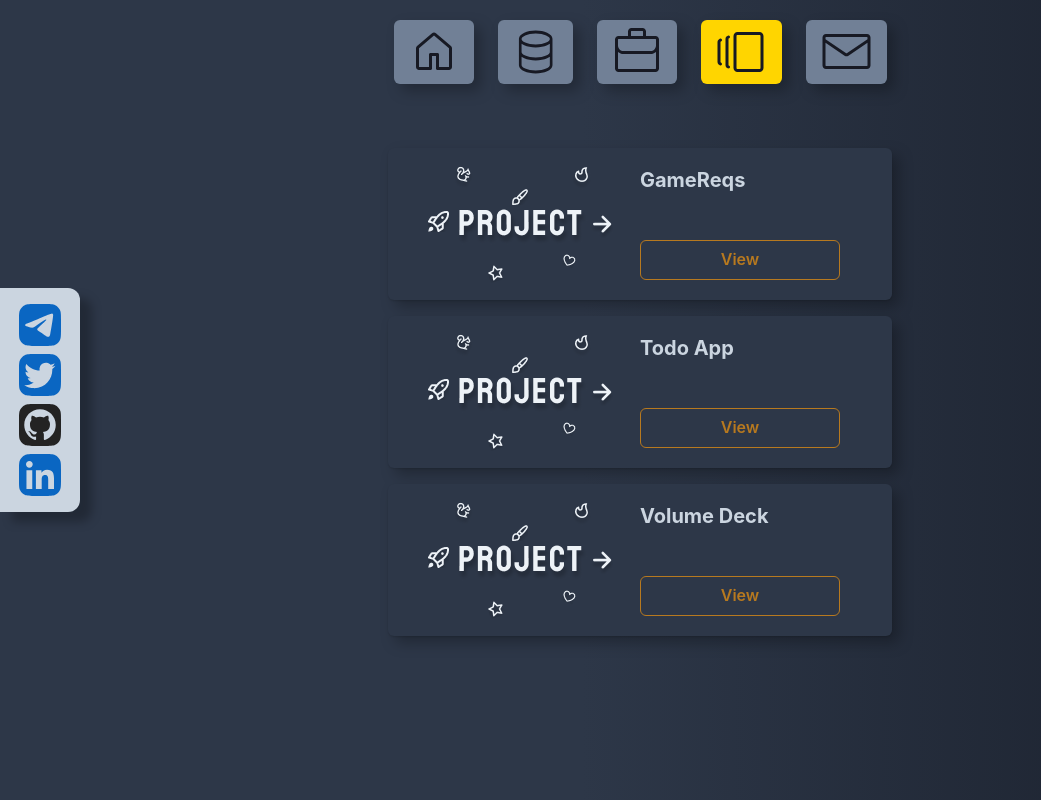
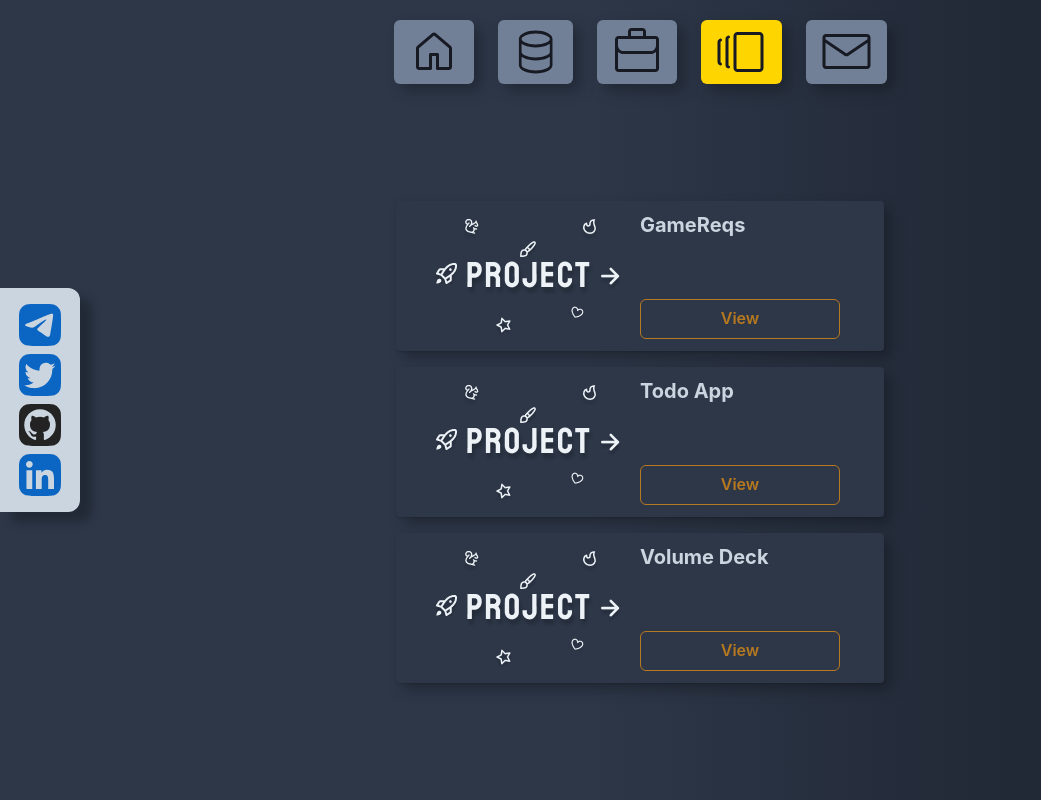
Before and after one commit to kitaiv/portfolio, a React (Create React App) app: page /projects in a window 1280 px wide. Shown: the whole page, without its empty margins (0-1041 px from the left). Built offline with nearby package versions, Linux system fonts and the light colour scheme; no server answers.

Commit message:
minor: Implemented animation with HOC

```diff
--- a/src/App.tsx
+++ b/src/App.tsx
@@ -58,10 +58,6 @@ function App() {
 
   const noAnimation = { initialX: {}, animateX: {} };
 
-  React.useEffect(() => {
-    //some code here
-  }, [animateTab]);
-
   return (
     <Context.Provider value={store}>
       <Box>
@@ -71,14 +67,14 @@ function App() {
           flexDirection={
             breakpoints === 'base' && 'sm' ? 'column-reverse' : 'column'
           }
-          justifyContent={'flex-start'}
+          justifyContent={breakpoints === 'base' && 'sm' ? 'flex-end' : 'start'}
           alignItems={'center'}
           maxW="2xl"
           w="100%"
           h="100vh"
         >
           <Navigation setAnimateTab={setAnimateTab} />
-          <Flex h="max-content" w='100%' align={'center'} justifyContent='center' mt='4rem'>
+          <Flex h="100%" w='100%' align={breakpoints === 'base' && 'sm' ? 'flex-start' : 'center'} justifyContent='center'>
             <Switch>
               <Route exact path="/">
                 <Home
--- a/src/components/Home/HomeComponent.tsx
+++ b/src/components/Home/HomeComponent.tsx
@@ -10,7 +10,7 @@ import { WavingHandIcon } from '../../assets/img';
 import cv from '../../assets/CV.pdf'
 
 type PropsType = {
-    isAnimated: boolean;
+    isAnimated?: boolean;
 }
 
 const HomeComponent = ({ isAnimated }: PropsType) => {
--- a/src/components/Projects/ProjectsItem.tsx
+++ b/src/components/Projects/ProjectsItem.tsx
@@ -26,6 +26,7 @@ const ProjectsItem = ({ project }: PropTypes) => {
     return (
         <Card
             direction={{ base: 'row', sm: 'row' }}
+            size='sm'
             overflow='hidden'
             variant='elevated'
             background='gray.700'
--- /dev/null
+++ b/src/components/withAnimation.tsx
@@ -0,0 +1,24 @@
+import React from "react";
+import { motion } from "framer-motion";
+import { AnimationTab } from "../types";
+
+type PropTypes = {
+    animateTab: AnimationTab
+}
+
+const WithAnimation = (Component: React.ElementType) => {
+
+
+    return (props: PropTypes) => (
+        <motion.div
+            transition={{ type: "spring", duration: 1 }}
+            initial={props.animateTab.initialX}
+            animate={props.animateTab.animateX}
+            style={{ willChange: "transform" }}
+        >
+            <Component {...props} />
+        </motion.div>
+    )
+}
+
+export default WithAnimation
--- a/src/pages/home.tsx
+++ b/src/pages/home.tsx
@@ -1,21 +1,13 @@
-import React, { useCallback, useContext, useEffect } from 'react';
+import React, {useContext, useCallback, useEffect} from 'react';
 import HomeComponent from '../components/Home/HomeComponent';
-import { AnimationTab } from '../types';
-import { motion } from 'framer-motion';
+import WithAnimation from '../components/withAnimation';
 import Context from '../Context';
 
-type PropTypes = {
-    // isAnimated: boolean,
-    // setAnimationPlayed: React.Dispatch<React.SetStateAction<AnimationStates>>
-    animateTab: AnimationTab
-}
 
-const Home = ({ animateTab }: PropTypes) => {
+const Home = () => {
     const context = useContext(Context)
     // @ts-expect-error
-    const {animationPlayed, setAnimationPlayed} = context
-
-    const { initialX, animateX } = animateTab
+    const { animationPlayed, setAnimationPlayed } = context
 
     const cacheAnimation = useCallback(() => {
         setAnimationPlayed((prevState: any) => ({ ...prevState, homeAnimation: true }))
@@ -25,16 +17,7 @@ const Home = ({ animateTab }: PropTypes) => {
         return () => cacheAnimation()
     }, [cacheAnimation])
 
-    return (
-        <motion.div
-            transition={{ type: "spring", duration: 1 }}
-            initial={initialX}
-            animate={animateX}
-            style={{willChange: "transform"}}
-        >
-            <HomeComponent isAnimated={animationPlayed.homeAnimation} />
-        </motion.div>
-    )
+    return <HomeComponent isAnimated={animationPlayed.homeAnimation} />
 }
 
-export default Home;
+export default WithAnimation(Home);
--- a/src/pages/projects.tsx
+++ b/src/pages/projects.tsx
@@ -1,21 +1,13 @@
-import React, {useContext, useCallback} from 'react'
-import { AnimationTab } from '../types'
+import React, { useContext, useCallback } from 'react'
 import ProjectsComponent from '../components/Projects/ProjectsComponent'
-import { motion } from 'framer-motion'
 import Context from '../Context'
+import WithAnimation from '../components/withAnimation'
 
-
-type PropTypes = {
-    animateTab: AnimationTab
-}
-
-const Projects = ({animateTab}: PropTypes) => {
+const Projects = () => {
 
     const context = useContext(Context)
     // @ts-expect-error
-    const {animationPlayed, setAnimationPlayed} = context
-
-    const { initialX, animateX } = animateTab
+    const { animationPlayed, setAnimationPlayed } = context
 
     const cacheAnimation = useCallback(() => {
         setAnimationPlayed((prevState: any) => ({ ...prevState, projectsAnimation: true }))
@@ -26,15 +18,8 @@ const Projects = ({animateTab}: PropTypes) => {
     }, [cacheAnimation])
 
     return (
-        <motion.div
-            transition={{ type: "spring", duration: 1 }}
-            initial={initialX}
-            animate={animateX}
-            style={{willChange: "transform"}}
-        >
-            <ProjectsComponent isAnimated={animationPlayed.projectsAnimation}/>
-        </motion.div>
+        <ProjectsComponent isAnimated={animationPlayed.projectsAnimation} />
     )
 }
 
-export default Projects;
+export default WithAnimation(Projects);
--- a/src/pages/stack.tsx
+++ b/src/pages/stack.tsx
@@ -1,19 +1,14 @@
 import React, { useContext, useCallback } from 'react'
 import StackComponent from '../components/Stack/StackComponent'
-import { AnimationTab } from '../types'
-import { motion } from 'framer-motion'
 import Context from '../Context'
+import WithAnimation from '../components/withAnimation'
 
-type PropTypes = {
-    animateTab: AnimationTab
-}
-const Stack = ({ animateTab }: PropTypes) => {
+
+const Stack = () => {
 
     const context = useContext(Context)
     // @ts-expect-error
     const { animationPlayed, setAnimationPlayed } = context
-
-    const { initialX, animateX } = animateTab
 
     const cacheAnimation = useCallback(() => {
         setAnimationPlayed((prevState: any) => ({ ...prevState, stackAnimation: true }))
@@ -26,15 +21,8 @@ const Stack = ({ animateTab }: PropTypes) => {
 
     //location.pathname === animateTab.activeTab ?
     return (
-        <motion.div
-            transition={{ type: "spring", duration: 1 }}
-            initial={initialX}
-            animate={animateX}
-            style={{ willChange: "transform" }}
-        >
-            <StackComponent isAnimated={animationPlayed.stackAnimation} />
-        </motion.div>
+        <StackComponent isAnimated={animationPlayed.stackAnimation} />
     )
 }
 
-export default Stack
+export default WithAnimation(Stack)
--- a/src/pages/work.tsx
+++ b/src/pages/work.tsx
@@ -1,22 +1,14 @@
-import React, {useContext, useCallback} from 'react'
-import { AnimationTab } from '../types'
-import { motion } from 'framer-motion'
+import React, { useContext, useCallback } from 'react'
 import WorkComponent from '../components/Work/WorkComponent'
 import Context from '../Context'
+import WithAnimation from '../components/withAnimation'
 
-type PropTypes = {
-    // isAnimated: boolean,
-    // setAnimationPlayed: React.Dispatch<React.SetStateAction<AnimationStates>>,
-    animateTab: AnimationTab
-}
 
-const Stack = ({animateTab}: PropTypes) => {
+const Stack = () => {
 
     const context = useContext(Context)
     //@ts-expect-error
-    const {animationPlayed, setAnimationPlayed} = context
-
-    const {initialX, animateX} = animateTab
+    const { animationPlayed, setAnimationPlayed } = context
 
     const cacheAnimation = useCallback(() => {
         setAnimationPlayed((prevState: any) => ({ ...prevState, workAnimation: true }))
@@ -29,15 +21,8 @@ const Stack = ({animateTab}: PropTypes) => {
 
     //location.pathname === animateTab.activeTab ?
     return (
-        <motion.div
-            transition={{ type: "spring", duration: 1 }}
-            initial={initialX}
-            animate={animateX}
-            style={{willChange: "transform"}}
-        >
-            <WorkComponent isAnimated={animationPlayed.workAnimation} />
-        </motion.div>
+        <WorkComponent isAnimated={animationPlayed.workAnimation} />
     )
 }
 
-export default Stack
+export default WithAnimation(Stack)
```
